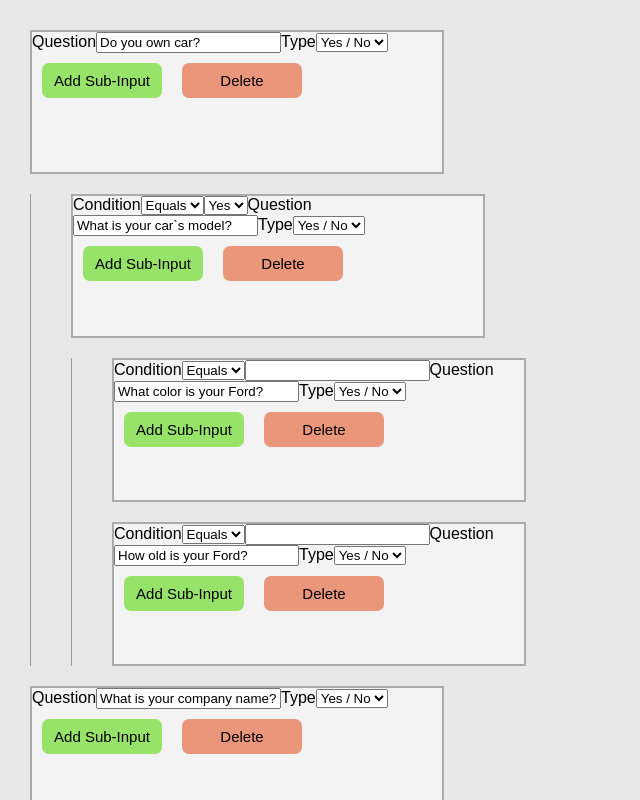
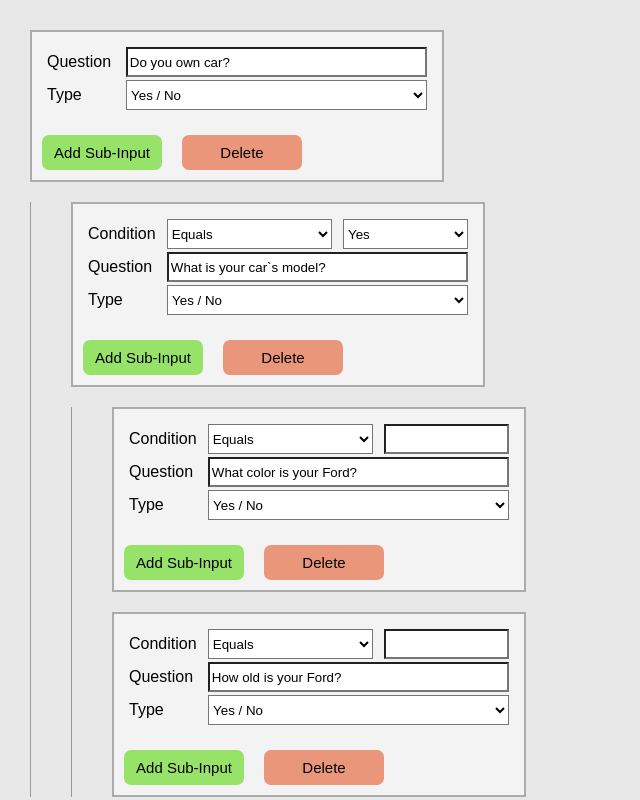
Before and after one commit to DominikDR/FormBuilder, a React app: page / in a window 1280 px wide. Shown: the top 800 px of the page, without its empty margins (0-640 px from the left). Built offline with nearby package versions, Linux system fonts and the light colour scheme.

Commit message:
Adding css done

```diff
--- a/src/components/App/App.js
+++ b/src/components/App/App.js
@@ -4,7 +4,7 @@ import { FormTree } from '../FormTree/FormTree';
 import styles from './App.css';
 
 // eslint-disable-next-line react/prefer-stateless-function
-export default class App extends React.Component {
+export class App extends React.Component {
     render() {
         return (
             <div className={styles.mainPage}>
--- a/src/components/Condition/Condition.css
+++ b/src/components/Condition/Condition.css
@@ -0,0 +1,13 @@
+.conditionSelect {
+    width: 165px;
+    margin-left: auto;
+}
+.radioSelect {
+    width: 125px;
+    margin-left: auto;
+}
+
+.input {
+    width: 125px;
+    margin-left: auto;
+}
--- a/src/components/Condition/Condition.js
+++ b/src/components/Condition/Condition.js
@@ -2,6 +2,9 @@ import React from 'react';
 import PropTypes from 'prop-types';
 import { conditionOption, radioOptions } from '../../selectOptions';
 import { Select } from '../Select/Select';
+import { Input } from '../Input/Input';
+
+import styles from './Condition.css';
 
 export class Condition extends React.PureComponent {
     handleChange = (event) => {
@@ -13,23 +16,34 @@ export class Condition extends React.PureComponent {
     render() {
         const { formID, type } = this.props;
         return (
-            <>
+            <div>
                 <span>Condition</span>
-                <Select options={conditionOption[type]} onChange={this.handleChange} name="condition" />
+                <Select
+                    options={conditionOption[type]}
+                    onChange={this.handleChange}
+                    name="condition"
+                    className={styles.conditionSelect}
+                />
                 {type === 'radio'
-                    ? <Select options={radioOptions} onChange={this.handleChange} name="radio" />
+                    ? (
+                        <Select
+                            options={radioOptions}
+                            onChange={this.handleChange}
+                            name="radio"
+                            className={styles.radioSelect}
+                        />
+                    )
                     : (
-                        <label htmlFor={`${formID}answer`}>
-                            <input
-                                type={type}
-                                id={`${formID}answer`}
-                                name="answerInput"
-                                onChange={this.handleChange}
-                            />
-                        </label>
+                        <Input
+                            id={`${formID}answer`}
+                            type={type}
+                            name="answerInput"
+                            onChange={this.handleChange}
+                            className={styles.input}
+                        />
                     )
                 }
-            </>
+            </div>
         );
     }
 }
--- a/src/components/Form/Form.css
+++ b/src/components/Form/Form.css
@@ -1,8 +1,21 @@
-.formBox {
-    height: 140px;
+.container {
     width: 410px;
     border: 2px solid #ababab;
     margin-bottom: 20px;
     list-style-type: none;
     background-color: #f3f3f3;
 }
+
+.formBox {
+    padding: 12px;
+}
+
+.formBox > * {
+    margin: 3px;
+    display: flex;
+    align-items: center;
+}
+
+.label {
+    width: 100px;
+}
--- a/src/components/Form/Form.js
+++ b/src/components/Form/Form.js
@@ -4,6 +4,7 @@ import _random from 'lodash.random';
 import { Condition } from '../Condition/Condition';
 import { AddButton, DeleteButton } from '../Buttons/Buttons';
 import { Select } from '../Select/Select';
+import { Input } from '../Input/Input';
 import { type } from '../../selectOptions';
 import { MIN_RANGE, MAX_RANGE } from '../../../consts';
 import { getInitialConditions } from '../../../getInitialConditions';
@@ -49,8 +50,8 @@ export class Form extends React.Component {
         const { formID, parentType, question } = this.props;
 
         return (
-            <li className={styles.formBox}>
-                <form>
+            <li className={styles.container}>
+                <form className={styles.formBox}>
                     {parentType
                         && (
                             <Condition
@@ -59,22 +60,23 @@ export class Form extends React.Component {
                                 onConditionSelect={this.onConditionSelect}
                             />
                         )}
-                    <label htmlFor={`${formID}`}>
-                        Question
-                        <input
+                    <Input
+                        id={formID}
+                        labelText="Question"
                         type="text"
                         name="question"
-                            id={`${formID}`}
                         onChange={this.getChange}
                         defaultValue={question}
+                        className={styles.input}
                     />
-                    </label>
-                    <span>Type</span>
+                    <div className={styles.type}>
+                        <span className={styles.label}>Type</span>
                         <Select
                             name="type"
                             options={type}
                             onChange={this.getChange}
                         />
+                    </div>
                 </form>
                 <AddButton
                     type="button"
--- /dev/null
+++ b/src/components/Input/Input.css
@@ -0,0 +1,17 @@
+.input {
+    height: 30px;
+    width: 100%;
+    text-align: left;
+    box-sizing: border-box;
+    background-color: #fff;
+}
+
+.label {
+    display: flex;
+    align-items: center;
+    width: 100%;
+}
+
+.labelText {
+    width: 100px;
+}
--- /dev/null
+++ b/src/components/Input/Input.js
@@ -0,0 +1,40 @@
+import React from 'react';
+import PropTypes from 'prop-types';
+import classnames from 'classnames';
+
+import styles from './Input.css';
+
+export const Input = ({ id, labelText, type, name, onChange, defaultValue, className }) => (
+    <div className={className}>
+        <label htmlFor={id} className={styles.label}>
+            <span className={classnames({ [styles.labelText]: labelText })}>{labelText}</span>
+            <input
+                id={id}
+                type={type}
+                name={name}
+                onChange={onChange}
+                defaultValue={defaultValue}
+                className={styles.input}
+            />
+        </label>
+    </div>
+);
+
+Input.propTypes = {
+    id: PropTypes.oneOfType([
+        PropTypes.string,
+        PropTypes.number,
+    ]).isRequired,
+    labelText: PropTypes.string,
+    type: PropTypes.string.isRequired,
+    name: PropTypes.oneOfType([
+        PropTypes.string,
+        PropTypes.number,
+    ]),
+    onChange: PropTypes.func.isRequired,
+    defaultValue: PropTypes.oneOfType([
+        PropTypes.string,
+        PropTypes.number,
+    ]),
+    className: PropTypes.string,
+};
--- a/src/components/Select/Select.css
+++ b/src/components/Select/Select.css
@@ -0,0 +1,6 @@
+.box {
+    height: 30px;
+    width: 100%;
+    text-align: left;
+    background-color: #fff;
+}
--- a/src/components/Select/Select.js
+++ b/src/components/Select/Select.js
@@ -1,8 +1,10 @@
 import React from 'react';
 import PropTypes from 'prop-types';
+import classnames from 'classnames';
+
 import styles from './Select.css';
 
-const Select = ({ options, onChange, name }) => (
+const Select = ({ options, onChange, name, className }) => (
     // eslint-disable-next-line jsx-a11y/no-onchange
     <select
         id="conditionType"
@@ -10,6 +12,7 @@ const Select = ({ options, onChange, name }) => (
         type="typeSelect"
         defaultValue={options[0].value}
         onChange={onChange}
+        className={classnames(styles.box, className)}
     >
         {options.map((option, index) => (
             <option key={`${option.label}${index}`} value={option.value}>
@@ -25,4 +28,5 @@ Select.propTypes = {
     name: PropTypes.string.isRequired,
     options: PropTypes.arrayOf(PropTypes.object).isRequired,
     onChange: PropTypes.func.isRequired,
+    className: PropTypes.string,
 };
--- a/src/index.js
+++ b/src/index.js
@@ -1,6 +1,6 @@
 import React from 'react';
 import ReactDOM from 'react-dom';
-import App from './components/App/App';
+import { App } from './components/App/App';
 
 ReactDOM.render(
     <App />,
```
Lines whose indentation alone changed are shown as unchanged.
